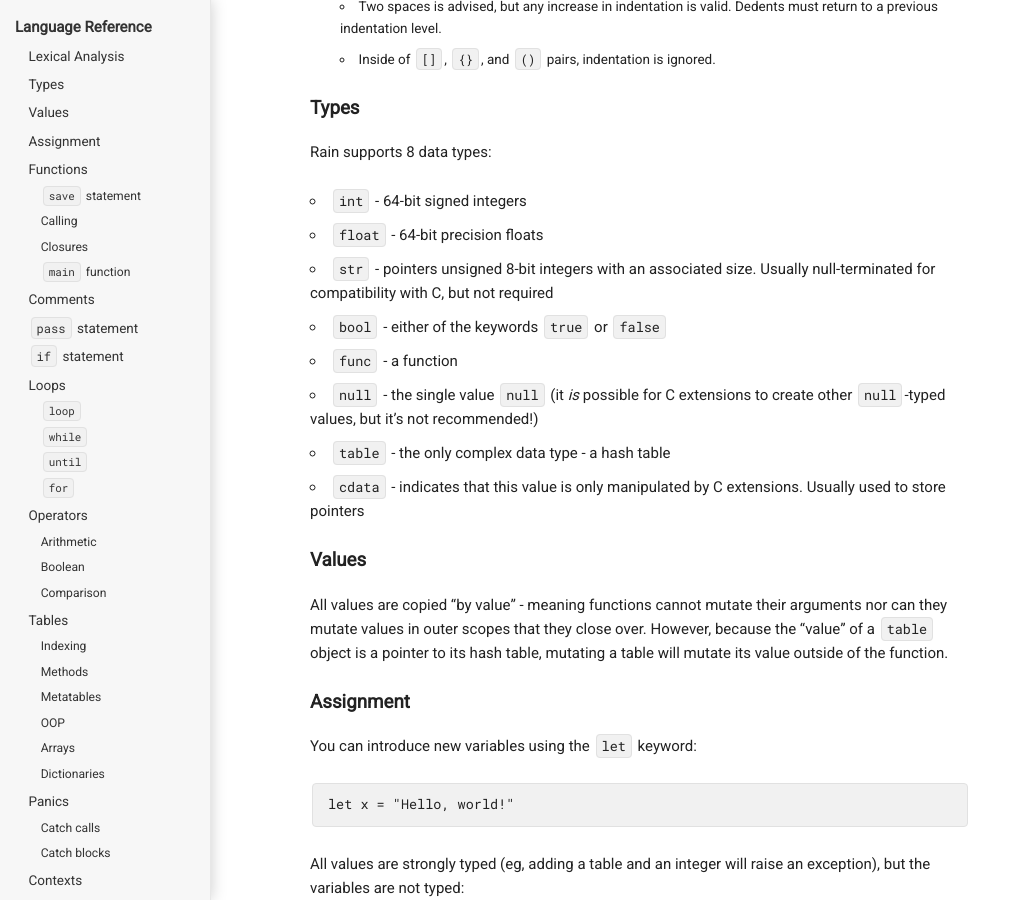
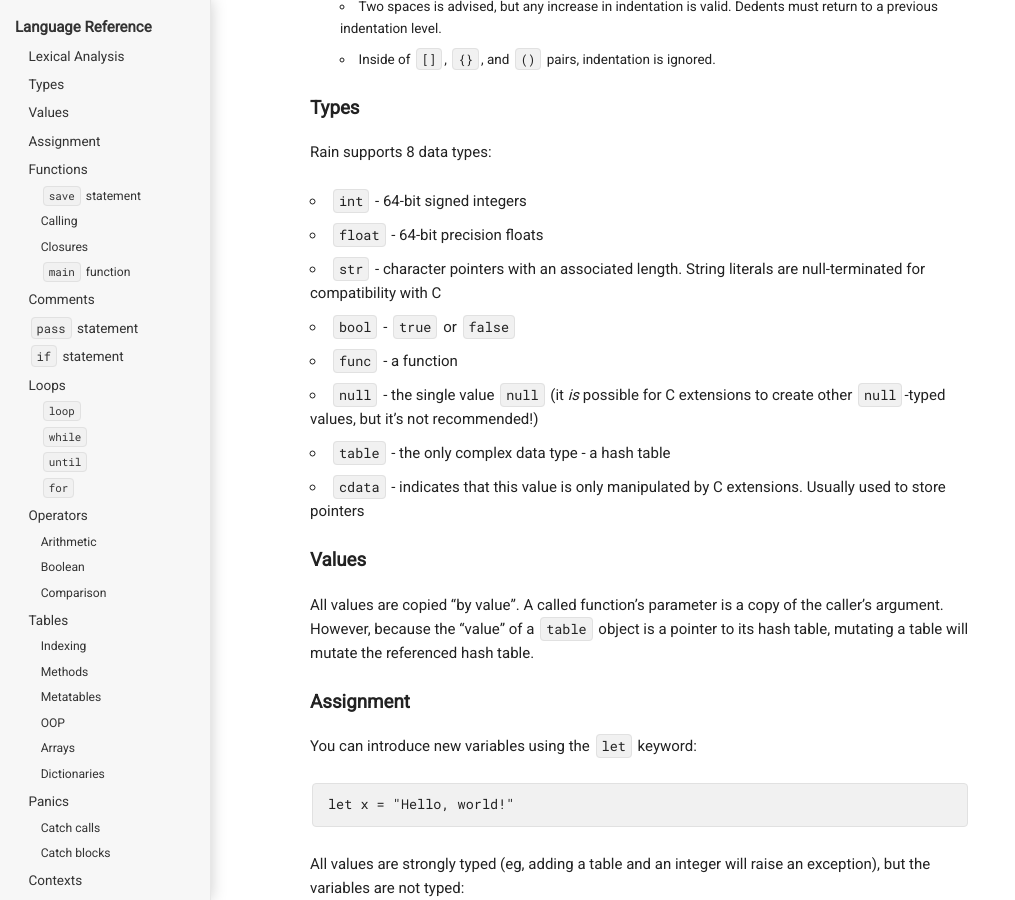
Before and after one commit to scizzorz/rain, a Jekyll site: the page built from docs/index.md, in a window 1280 px wide and 900 px high, scrolled down 958 px. Shown: the whole window, without its empty margins (0-1015 px from the left). Built offline with Jekyll 4.4.1, drawn with Linux system fonts in a browser that asks for light colours; some of the changed text lies outside the part shown.

Commit message:
docs: Update lexing, types, values, assignment

```diff
--- a/docs/index.md
+++ b/docs/index.md
@@ -20,8 +20,8 @@ on simplicity, expressiveness, and extensibility via a powerful C API.
 ### Lexical Analysis
 
 * **Operators**
-  * `->` - used only for "lambda" functions
-  * `::` - used for metatable assignment
+  * `->` - lambda expression operator
+  * `::` - metatable assignment operator
   * `<=`, `>=`, `<`, `>`, `==`, `!=` - comparison operators
   * `+`, `-`, `*`, `/` - arithmetic operators (`-` is also a unary negation)
   * `&`, `|` - logical boolean operators
@@ -51,9 +51,9 @@ Rain supports 8 data types:
 
 * `int` - 64-bit signed integers
 * `float` - 64-bit precision floats
-* `str` - pointers unsigned 8-bit integers with an associated size. Usually
-  null-terminated for compatibility with C, but not required
-* `bool` - either of the keywords `true` or `false`
+* `str` - character pointers with an associated length. String literals are
+  null-terminated for compatibility with C
+* `bool` - `true` or `false`
 * `func` - a function
 * `null` - the single value `null` (it *is* possible for C extensions to create
   other `null`-typed values, but it's not recommended!)
@@ -63,10 +63,9 @@ Rain supports 8 data types:
 
 ### Values
 
-All values are copied "by value" - meaning functions cannot mutate their
-arguments nor can they mutate values in outer scopes that they close over.
-However, because the "value" of a `table` object is a pointer to its hash
-table, mutating a table will mutate its value outside of the function.
+All values are copied "by value". A called function's parameter is a copy of
+the caller's argument. However, because the "value" of a `table` object is a
+pointer to its hash table, mutating a table will mutate the referenced hash table.
 
 ### Assignment
 
```
